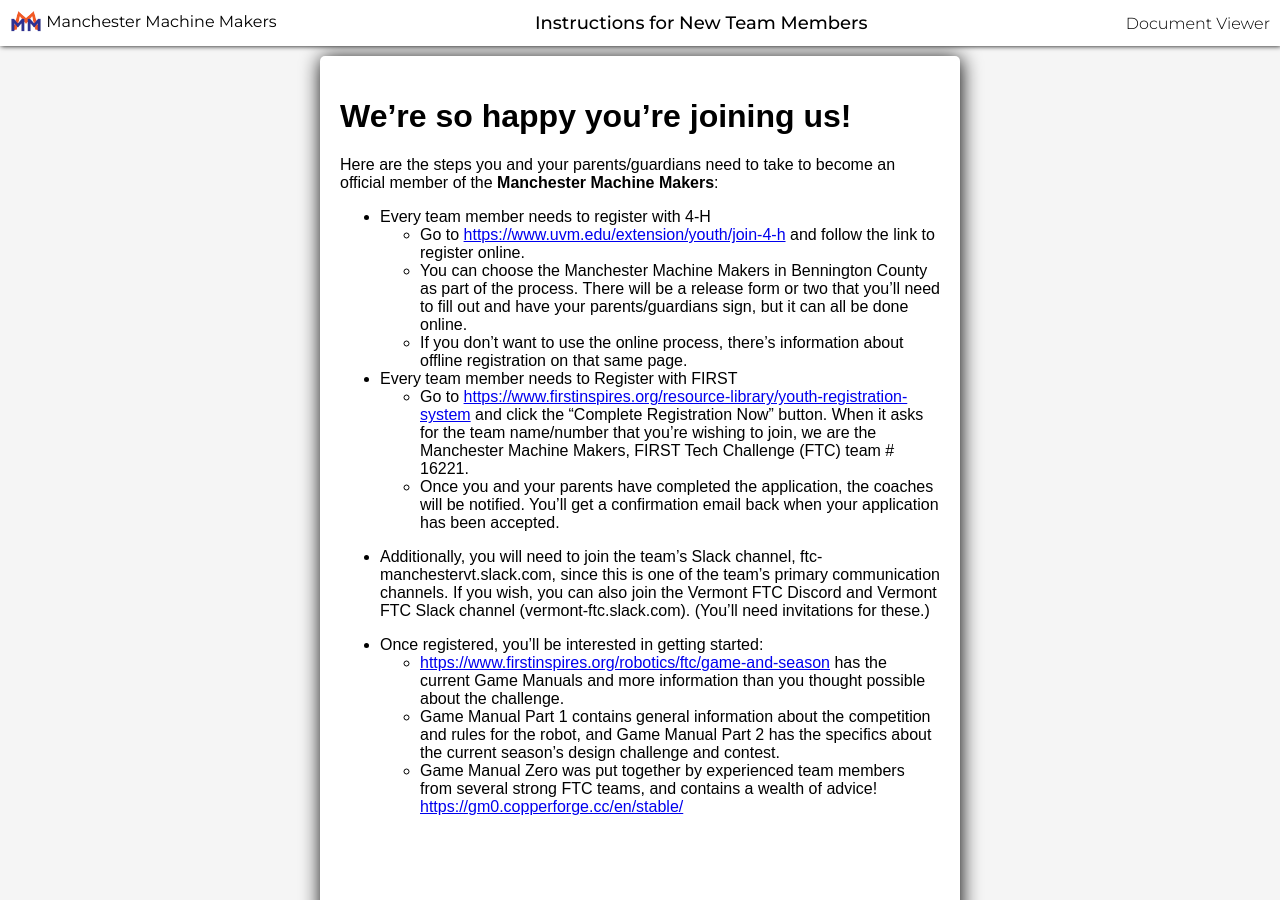
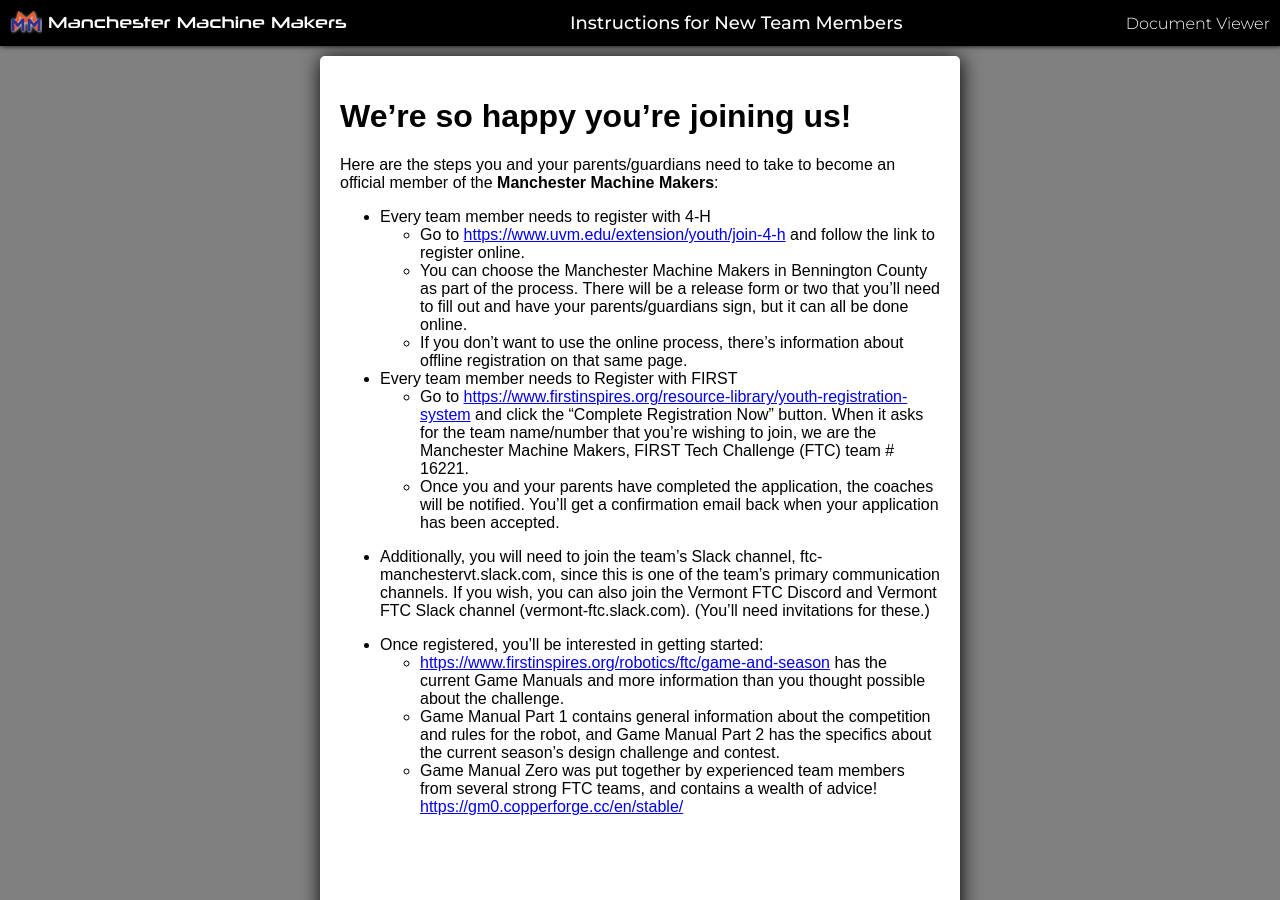
Before and after one commit to ManchesterMachineMakers/manchestermachinemakers.github.io, a Jekyll site: the page built from instructions-for-new-team-members.md, in a window 1280 px wide and 900 px high. Built offline with Jekyll 4.4.1, drawn with Linux system fonts in a browser that asks for light colours.

Commit message:
More consistent styling

```diff
--- a/assets/css/document.css
+++ b/assets/css/document.css
@@ -1,4 +1,8 @@
 @import url('https://fonts.googleapis.com/css2?family=Montserrat:wght@300;400;500;700&display=swap');
+@font-face {
+    font-family: neuropolitical;
+    src: url('/fonts/neuropolitical.ttf');
+}
 body {
     width: 100vw;
     height: 100vh;
@@ -15,7 +19,7 @@
     overflow: auto;
     /* font-family: Georgia, Times, Times New Roman, serif; */
     font-family: Arial, Helvetica, sans-serif;
-    background-color: whitesmoke;
+    background-color: gray;
 }
 span.docviewer {
     float: right;
@@ -38,7 +42,8 @@
     position: -webkit-sticky;
     top: 0px;
     padding: 10px;
-    background-color: white;
+    background-color: black;
+    color: white;
     box-shadow: 1px 0px 5px black;
     display: flex;
     align-items: center;
@@ -49,7 +54,8 @@
 }
 a.home-link {
     text-decoration: none;
-    color: black;
+    color: white;
+    font-family: neuropolitical;
 }
 @media screen and (max-width: 775px) {
     span.home-link-text {
```
